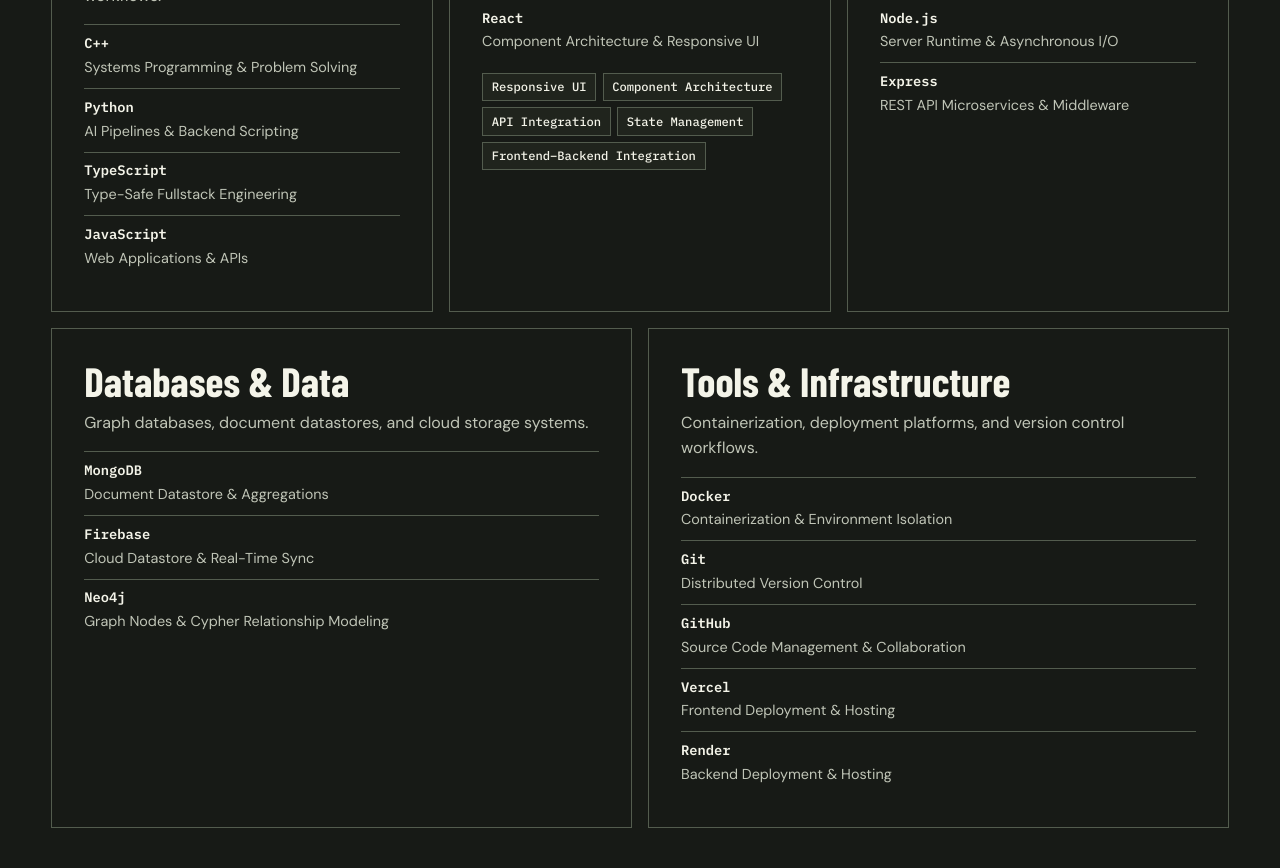
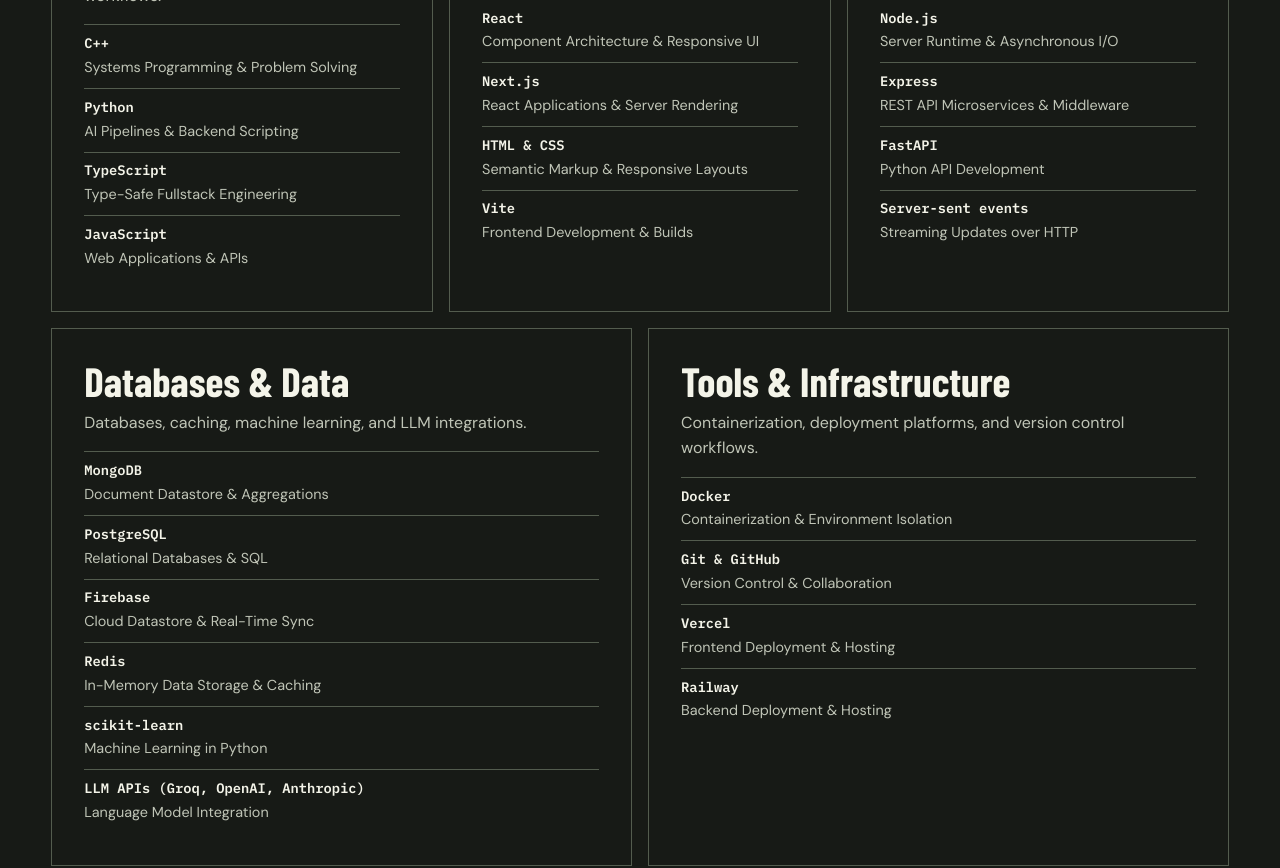
Before and after one commit to Divyanshgupta2580/Portfolio_Website, a React (Vite) app: page / in a window 1280 px wide. Shown: the part 4420-5288 px from the top of the page. Built offline with nearby package versions, Linux system fonts and the light colour scheme; a web font is replaced by a local one.

Commit message:
chore: update portfolio skills

```diff
--- a/src/data/portfolioData.ts
+++ b/src/data/portfolioData.ts
@@ -184,22 +184,9 @@ export const ABOUT_MODAL_DATA: AboutModalData = {
     }
   ],
 
-  technologies: [
-    "C++",
-    "Python",
-    "JavaScript",
-    "TypeScript",
-    "React",
-    "Node.js",
-    "Express",
-    "MongoDB",
-    "Firebase",
-    "Neo4j",
-    "Git / GitHub",
-    "Docker",
-    "Vercel",
-    "Render"
-  ],
+  get technologies() {
+    return PORTFOLIO_DATA.skills.flatMap(({ skills }) => skills.map(({ name }) => name));
+  },
 
   learning: {
     title: "Always Learning & Building",
@@ -334,13 +321,9 @@ export const PORTFOLIO_DATA = {
       iconName: "Globe",
       skills: [
         { name: "React", tag: "Component Architecture & Responsive UI" },
-      ],
-      capabilities: [
-        "Responsive UI",
-        "Component Architecture",
-        "API Integration",
-        "State Management",
-        "Frontend–Backend Integration"
+        { name: "Next.js", tag: "React Applications & Server Rendering" },
+        { name: "HTML & CSS", tag: "Semantic Markup & Responsive Layouts" },
+        { name: "Vite", tag: "Frontend Development & Builds" },
       ],
     },
     {
@@ -350,16 +333,21 @@ export const PORTFOLIO_DATA = {
       skills: [
         { name: "Node.js", tag: "Server Runtime & Asynchronous I/O" },
         { name: "Express", tag: "REST API Microservices & Middleware" },
+        { name: "FastAPI", tag: "Python API Development" },
+        { name: "Server-sent events", tag: "Streaming Updates over HTTP" },
       ],
     },
     {
       title: "Databases & Data",
-      description: "Graph databases, document datastores, and cloud storage systems.",
+      description: "Databases, caching, machine learning, and LLM integrations.",
       iconName: "Database",
       skills: [
         { name: "MongoDB", tag: "Document Datastore & Aggregations" },
+        { name: "PostgreSQL", tag: "Relational Databases & SQL" },
         { name: "Firebase", tag: "Cloud Datastore & Real-Time Sync" },
-        { name: "Neo4j", tag: "Graph Nodes & Cypher Relationship Modeling" },
+        { name: "Redis", tag: "In-Memory Data Storage & Caching" },
+        { name: "scikit-learn", tag: "Machine Learning in Python" },
+        { name: "LLM APIs (Groq, OpenAI, Anthropic)", tag: "Language Model Integration" },
       ],
     },
     {
@@ -368,10 +356,9 @@ export const PORTFOLIO_DATA = {
       iconName: "Terminal",
       skills: [
         { name: "Docker", tag: "Containerization & Environment Isolation" },
-        { name: "Git", tag: "Distributed Version Control" },
-        { name: "GitHub", tag: "Source Code Management & Collaboration" },
+        { name: "Git & GitHub", tag: "Version Control & Collaboration" },
         { name: "Vercel", tag: "Frontend Deployment & Hosting" },
-        { name: "Render", tag: "Backend Deployment & Hosting" },
+        { name: "Railway", tag: "Backend Deployment & Hosting" },
       ],
     },
   ] as SkillCategory[],
```
